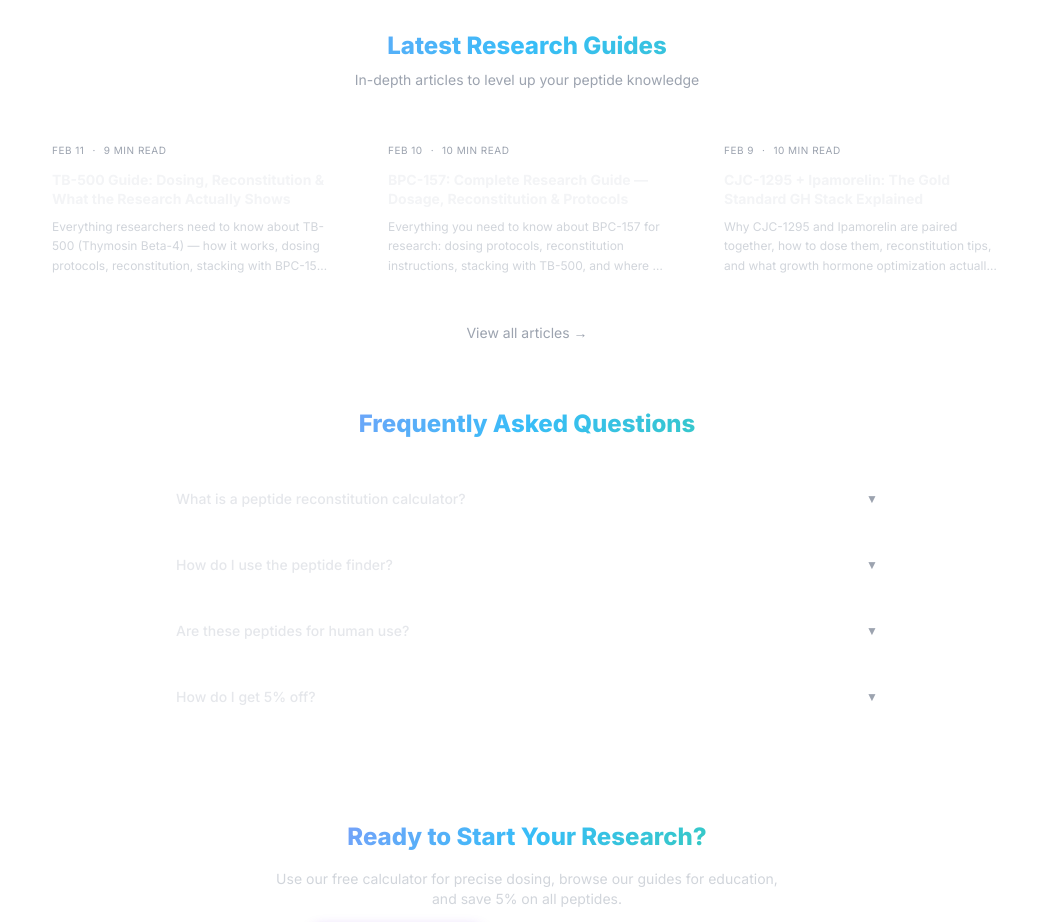
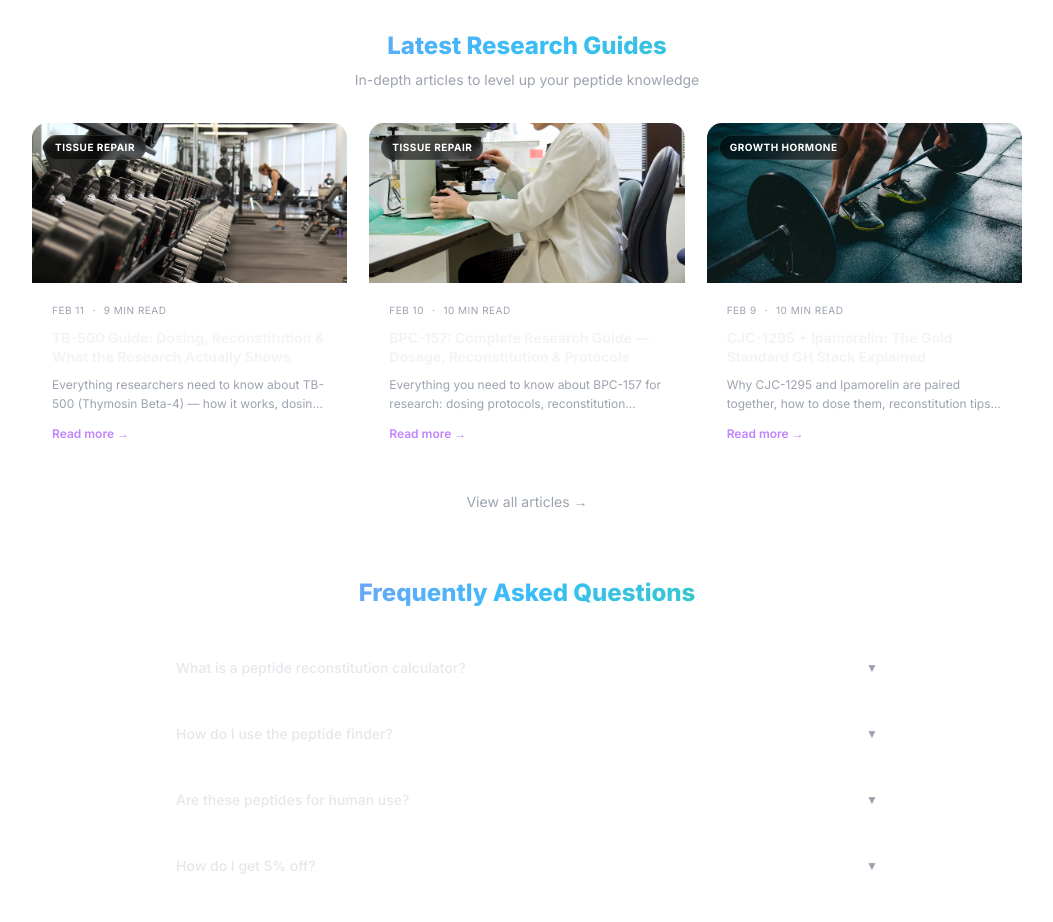
Before and after one commit to MonsterBench/peptide-calculator, an Astro site: page / in a window 1280 px wide. Shown: the part 920-1842 px from the top of the page, without its empty margins (113-1166 px from the left). Built offline with nearby package versions, Linux system fonts and the light colour scheme; Astro itself is replaced by a stand-in of ours.

Commit message:
Add hero images to homepage blog cards
Show featured images with category badges and hover zoom on the
Latest Research Guides section, matching the blog listing style.

Co-Authored-By: Claude Opus 4.6 <noreply@anthropic.com>

```diff
--- a/src/pages/index.astro
+++ b/src/pages/index.astro
@@ -99,16 +99,34 @@ const faqSchema = {
       <h2 class="text-2xl font-extrabold gradient-text mb-2">Latest Research Guides</h2>
       <p class="text-gray-400 text-sm">In-depth articles to level up your peptide knowledge</p>
     </div>
-    <div class="grid grid-cols-1 sm:grid-cols-2 lg:grid-cols-3 gap-4">
+    <div class="grid grid-cols-1 sm:grid-cols-2 lg:grid-cols-3 gap-5">
       {posts.slice(0, 3).map(post => (
-        <a href={`/blog/${post.slug}`} class="glass card-hover rounded-2xl p-5 group block">
-          <div class="flex items-center gap-2 text-[10px] text-gray-400 mb-3 uppercase tracking-wider">
-            <time datetime={post.data.date}>{new Date(post.data.date).toLocaleDateString('en-US', { month: 'short', day: 'numeric' })}</time>
-            <span>&middot;</span>
-            <span>{post.data.readTime || '8 min'}</span>
+        <a href={`/blog/${post.slug}`} class="glass card-hover rounded-2xl overflow-hidden group block">
+          {post.data.heroImage && (
+            <div class="relative h-40 overflow-hidden">
+              <img
+                src={post.data.heroImage}
+                alt={post.data.title}
+                class="w-full h-full object-cover group-hover:scale-105 transition-transform duration-300"
+                loading="lazy"
+              />
+              {post.data.category && (
+                <span class="absolute top-3 left-3 text-[10px] font-bold uppercase tracking-wider px-2.5 py-1 rounded-full bg-black/60 backdrop-blur-sm text-white border border-white/10">
+                  {post.data.category}
+                </span>
+              )}
+            </div>
+          )}
+          <div class="p-5">
+            <div class="flex items-center gap-2 text-[10px] text-gray-400 mb-2.5 uppercase tracking-wider">
+              <time datetime={post.data.date}>{new Date(post.data.date).toLocaleDateString('en-US', { month: 'short', day: 'numeric' })}</time>
+              <span>&middot;</span>
+              <span>{post.data.readTime || '8 min read'}</span>
+            </div>
+            <h3 class="text-sm font-bold text-gray-100 group-hover:text-white transition-colors mb-2 leading-snug">{post.data.title}</h3>
+            <p class="text-gray-400 text-xs leading-relaxed line-clamp-2">{post.data.description}</p>
+            <span class="inline-block mt-3 text-xs font-semibold text-purple-400 group-hover:text-purple-300 transition-colors">Read more &rarr;</span>
           </div>
-          <h3 class="text-sm font-bold text-gray-100 group-hover:text-white transition-colors mb-2 leading-snug">{post.data.title}</h3>
-          <p class="text-gray-300 text-xs leading-relaxed line-clamp-3">{post.data.description}</p>
         </a>
       ))}
     </div>
```
